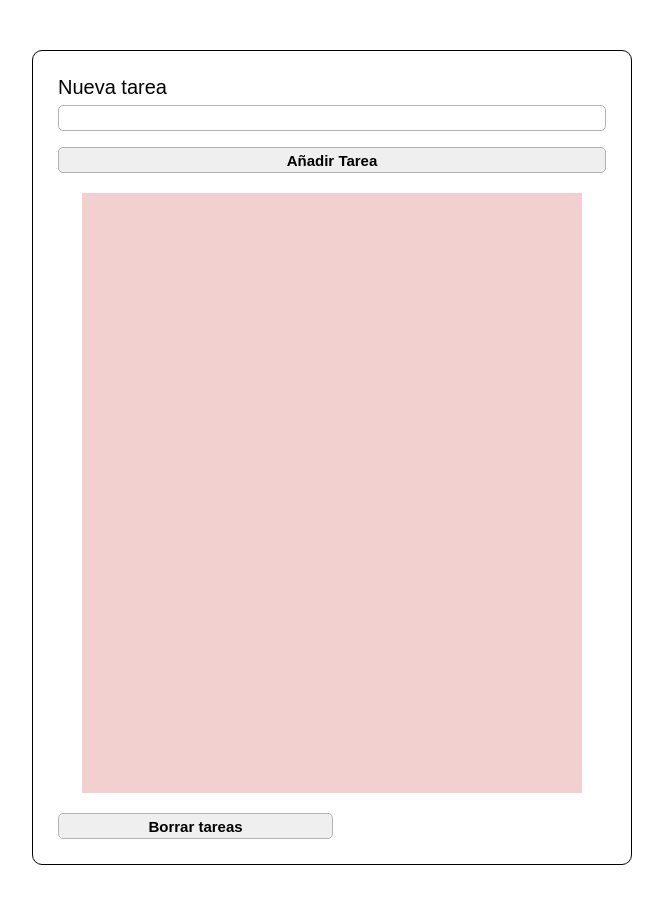
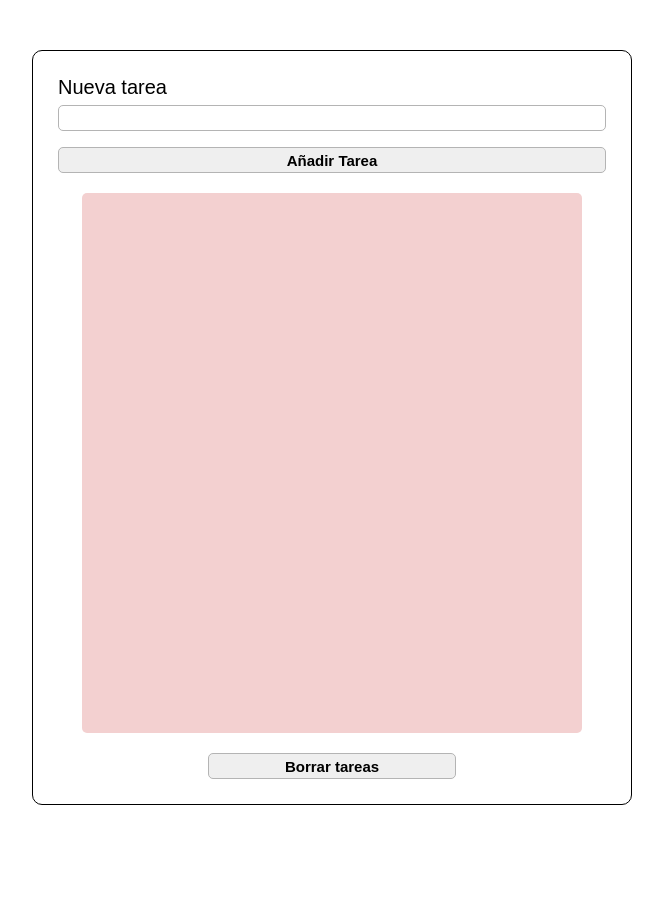
Before and after one commit to Alisa-InWonderland/bftp2-er-dom-events, a plain HTML site: page index.html in a window 1280 px wide. Shown: the whole page, without its empty margins (308-971 px from the left). After the commit the page ends 855 px from the top, so only its background shows below. Drawn offline with nearby package versions, Linux system fonts and the light colour scheme.

Commit message:
cambio diseño

```diff
--- a/style.css
+++ b/style.css
@@ -40,11 +40,12 @@ body {
 
 #taskList {
 	background-color: #f3d0d0;
-	height: 600px;
+	height: 540px;
 	width: 500px;
 	margin: 20px auto;
+	border-radius: 5px;
 }
 
 #clearButton {
-	max-width: 275px;
+	margin: 0 150px;
 }
```
